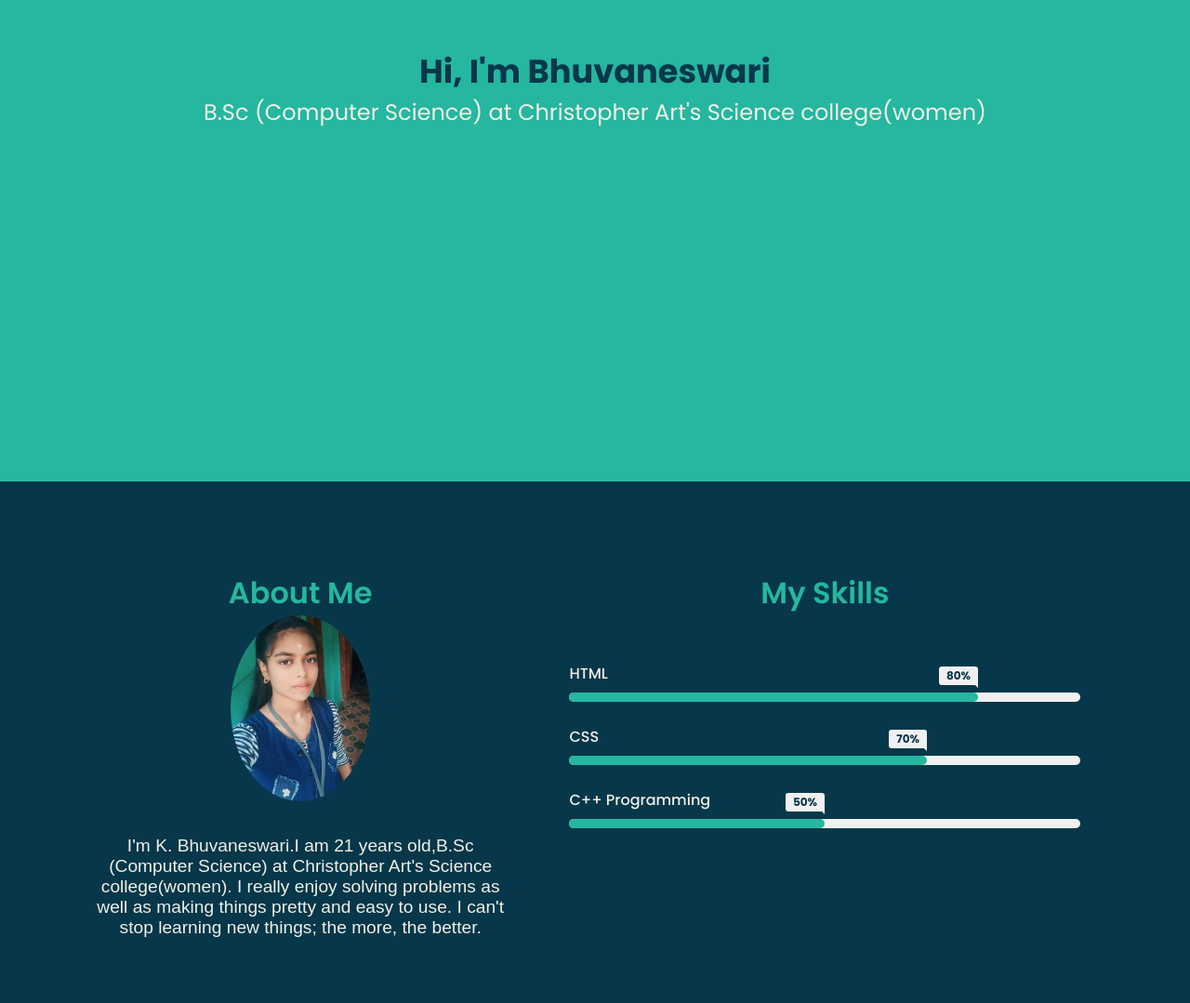
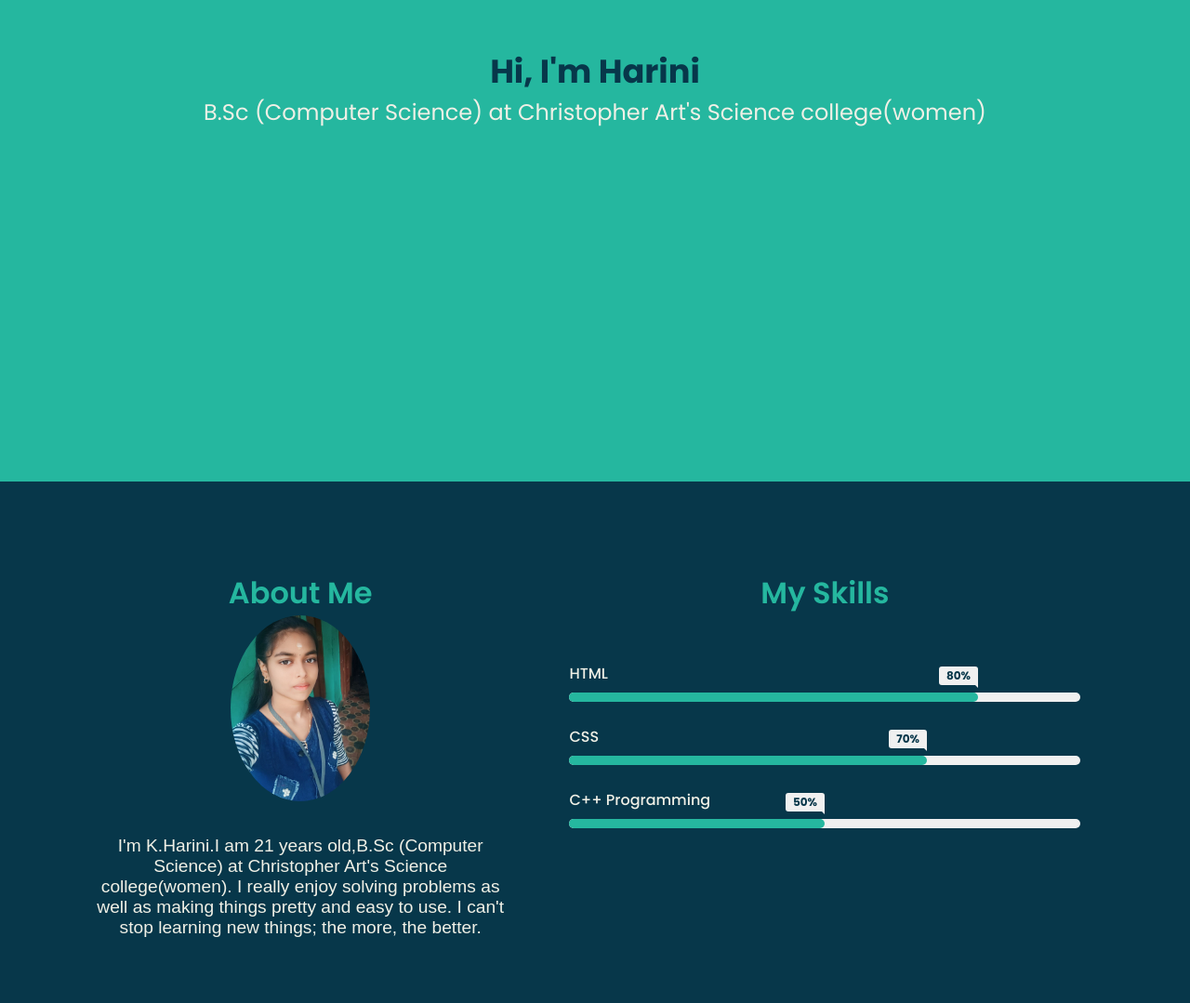
Before and after one commit to bhuvanaharini/Digital-portfolio, a plain HTML site: page index.html in a window 1280 px wide. Shown: the part 282-1361 px from the top of the page at 93% size. Drawn offline with Linux system fonts and the light colour scheme.

Commit message:
Update index.html

```diff
--- a/index.html
+++ b/index.html
@@ -25,7 +25,7 @@
     </nav>
     <div class="home-content" id="home-page">
       <div class="name">
-        <h1>Hi, I'm Bhuvaneswari</h1>
+        <h1>Hi, I'm Harini</h1>
      <p>B.Sc (Computer Science) at Christopher Art's Science college(women)</p>
       </div>
         <a href="#about"><i class="fas fa-angle-down"></i></a>
@@ -41,13 +41,13 @@
           </div>
           <img src="1.jpg" alt="image" />
           <p>
-            I'm  K. Bhuvaneswari.I am 21 years old,B.Sc (Computer Science) at Christopher Art's Science college(women).
+            I'm  K.Harini.I am 21 years old,B.Sc (Computer Science) at Christopher Art's Science college(women).
             I really enjoy solving problems as well as making things pretty and easy to use. I can't stop learning new
             things; the more, the better.
           </p>
           <div >
             <p>
-              <a href="https://drive.google.com/file/d/10Mv0qmnkC671SXiCs7Mfh5P4X8x0fEI6/view?usp=drivesdk" style="color:white; font-weight:bold;">Check out my resume <i class="fas fa-arrow-down"></i></a>
+              <a href="https://drive.google.com/file/d/1qGEyPQTOhOYMie1vc_meE72hsKTSssP4/view?usp=drive_link" style="color:white; font-weight:bold;">Check out my resume <i class="fas fa-arrow-down"></i></a>
             </p>
           </div>
         </div>
```
